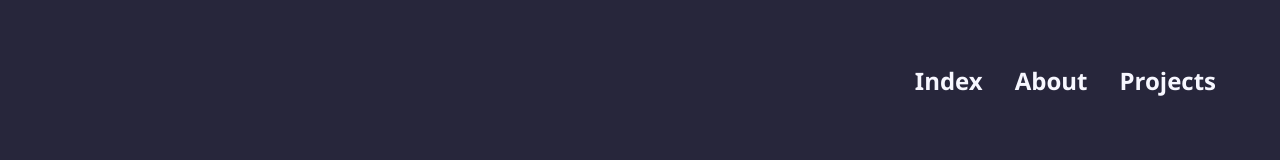
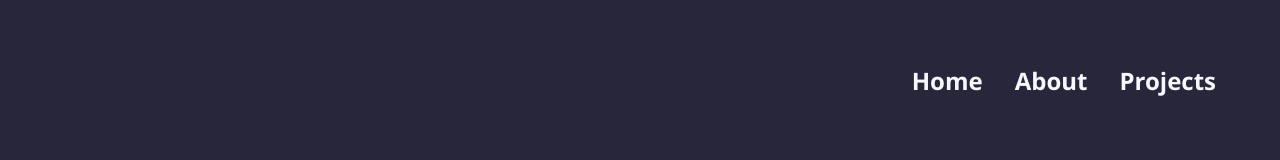
Before and after one commit to madisonlowe/madisonlowe.github.io, a Next.js app: page / in a window 1280 px wide. Shown: the top 160 px of the page. Built offline with nearby package versions, Linux system fonts and the light colour scheme.

Commit message:
Changed index to home in Navbar.

```diff
--- a/components/Navbar.js
+++ b/components/Navbar.js
@@ -6,7 +6,7 @@ const Header = () => (
     <ul className={styles.navigation}>
       <li>
         <Link href="/">
-          <a className={styles.navpoint}>Index</a>
+          <a className={styles.navpoint}>Home</a>
         </Link>
       </li>
       <li>
```
